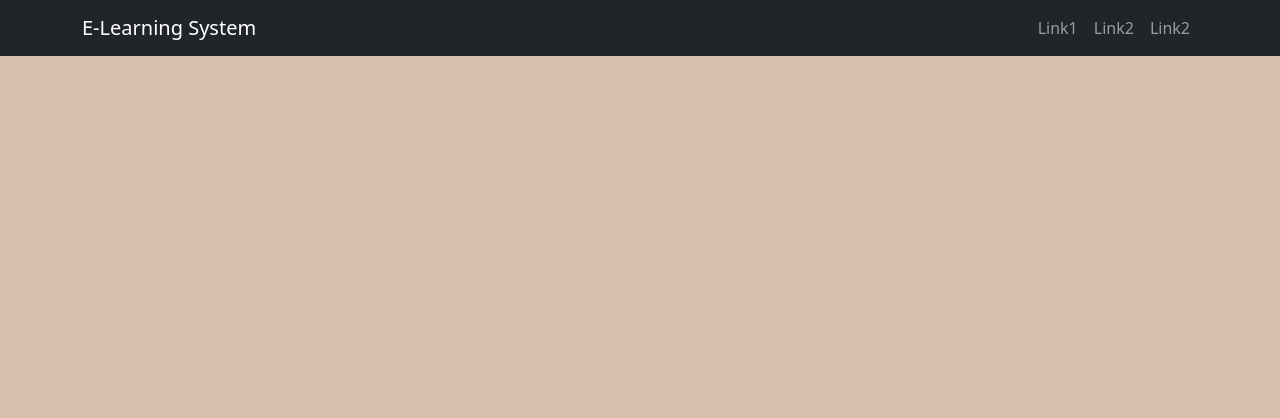
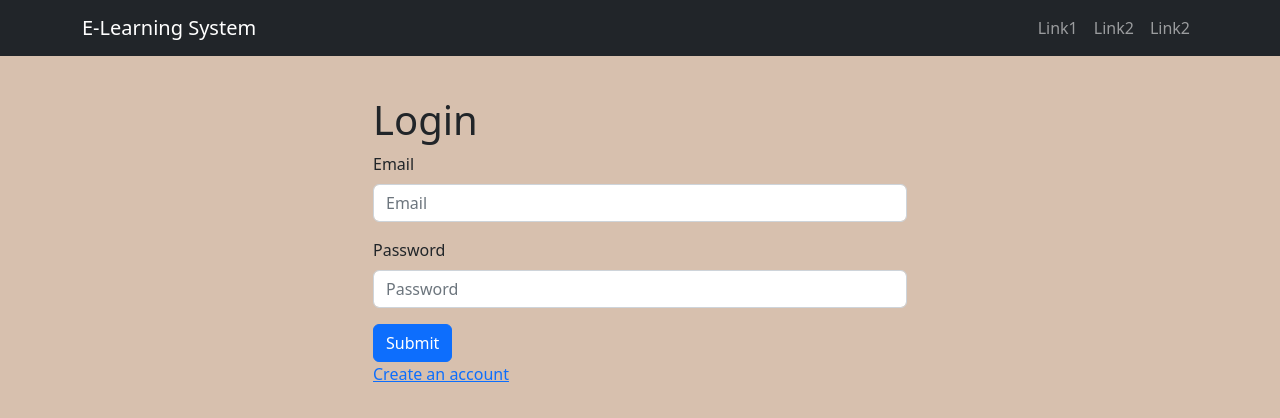
Before and after one commit to framgia/sph-els-arden, a React (Create React App) app in the folder frontend/: page /login in a window 1280 px wide. Shown: the top 418 px of the page. Built offline with nearby package versions, Linux system fonts and the light colour scheme.

Commit message:
design ui for login page

```diff
--- a/frontend/src/App.js
+++ b/frontend/src/App.js
@@ -2,6 +2,7 @@ import Register from "./pages/register";
 import { Route, Routes } from "react-router-dom";
 import Container from "react-bootstrap/Container";
 import "./asset/style.css";
+import Login from "./pages/login";
 
 function App() {
   return (
@@ -9,6 +10,7 @@ function App() {
       <Container className="container mt-5 pt-5 mb-5">
         <Routes>
           <Route path="/register" element={<Register />} />
+          <Route path="/login" element={<Login />} />
         </Routes>
       </Container>
     </div>
--- a/frontend/src/index.js
+++ b/frontend/src/index.js
@@ -8,12 +8,13 @@ import "bootstrap/dist/css/bootstrap.min.css";
 
 import "./asset/style.css";
 import NavBar from "./components/navbar";
-import registrantReducer from "./store/user";
+import reducers from "./store/user";
 
 const store = configureStore({
   //collection of reducers
   reducer: {
-    registrant: registrantReducer,
+    registrant: reducers.registrantReducer,
+    login: reducers.loginReducer,
   },
 });
 
--- /dev/null
+++ b/frontend/src/pages/login.js
@@ -0,0 +1,70 @@
+import React from "react";
+import { useSelector } from "react-redux";
+import { useDispatch } from "react-redux";
+import { Link } from "react-router-dom";
+import Button from "react-bootstrap/Button";
+import Form from "react-bootstrap/Form";
+import Container from "react-bootstrap/Container";
+import Row from "react-bootstrap/Row";
+import Col from "react-bootstrap/Col";
+
+import InputField from "../components/input";
+import { login } from "../store/user";
+
+const Login = () => {
+  const userLogin = useSelector((state) => state.login.value);
+  const dispatch = useDispatch();
+
+  const handleSubmit = () => {
+    // do something here
+  };
+
+  const handleChange = ({ currentTarget: input }) => {
+    const name = input.id;
+    const value = input.value;
+    const error = {};
+    let payload = {};
+
+    payload = {
+      ...userLogin,
+      [name]: value,
+      errors: error,
+      success: false,
+    };
+
+    dispatch(login(payload));
+  };
+
+  return (
+    <Container>
+      <Row>
+        <Col md={{ span: 6, offset: 3 }}>
+          <h1>Login</h1>
+          <Form>
+            <InputField
+              name="email"
+              value={userLogin.email}
+              label="Email"
+              type="text"
+              onChange={handleChange}
+              error={userLogin.errors.email}
+            />
+            <InputField
+              name="password"
+              value={userLogin.password}
+              label="Password"
+              type="password"
+              onChange={handleChange}
+              error={userLogin.errors.password}
+            />
+            <Button onClick={handleSubmit}>Submit</Button>
+          </Form>
+          {userLogin.success && <Form.Text muted>Login Sucess!</Form.Text>}
+          <Link to="/register">Create an account</Link>
+        </Col>
+      </Row>
+    </Container>
+  );
+};
+
+export default Login;
--- a/frontend/src/pages/register.js
+++ b/frontend/src/pages/register.js
@@ -1,8 +1,12 @@
 import React from "react";
 import { useSelector } from "react-redux";
 import { useDispatch } from "react-redux";
+import { Link } from "react-router-dom";
 import Button from "react-bootstrap/Button";
 import Form from "react-bootstrap/Form";
+import Container from "react-bootstrap/Container";
+import Row from "react-bootstrap/Row";
+import Col from "react-bootstrap/Col";
 
 import { register } from "../store/user";
 import InputField from "../components/input";
@@ -79,6 +83,9 @@ const Register = () => {
 
   return (
     <div>
+      <Container>
+        <Row>
+          <Col md={{ span: 6, offset: 3 }}>
             <h1>Register</h1>
             <Form onSubmit={handleSubmit}>
               <InputField
@@ -127,7 +134,13 @@ const Register = () => {
               />
               <Button onClick={handleSubmit}>Submit</Button>
             </Form>
-      {registrant.success && <Form.Text muted>Registration Sucess!</Form.Text>}
+            {registrant.success && (
+              <Form.Text muted>Registration Sucess!</Form.Text>
+            )}
+            <Link to="/login">Already have an account?</Link>
+          </Col>
+        </Row>
+      </Container>
     </div>
   );
 };
--- a/frontend/src/store/user.js
+++ b/frontend/src/store/user.js
@@ -1,6 +1,6 @@
 import { createSlice } from "@reduxjs/toolkit";
 
-const initialStateValue = {
+const registerInitialState = {
   first_name: "",
   last_name: "",
   email: "",
@@ -10,10 +10,17 @@ const initialStateValue = {
   errors: {},
 };
 
+const loginInitialState = {
+  email: "",
+  password: "",
+  success: false,
+  errors: {},
+};
+
 export const registrantSlice = createSlice({
   name: "registrant",
   initialState: {
-    value: initialStateValue,
+    value: registerInitialState,
   },
   reducers: {
     register: (state, action) => {
@@ -22,6 +29,23 @@ export const registrantSlice = createSlice({
   },
 });
 
+export const loginSlice = createSlice({
+  name: "login",
+  initialState: {
+    value: loginInitialState,
+  },
+  reducers: {
+    login: (state, action) => {
+      state.value = action.payload;
+    },
+  },
+});
+
 export const { register } = registrantSlice.actions;
+export const { login } = loginSlice.actions;
 
-export default registrantSlice.reducer;
+const reducers = {
+  registrantReducer: registrantSlice.reducer,
+  loginReducer: loginSlice.reducer,
+};
+export default reducers;
```
Also changed, not shown: frontend/src/services/logService.js (added, +12 -0 lines), 1 other file (tests, documents, lock files or other folders). Lines whose indentation alone changed are shown as unchanged.
